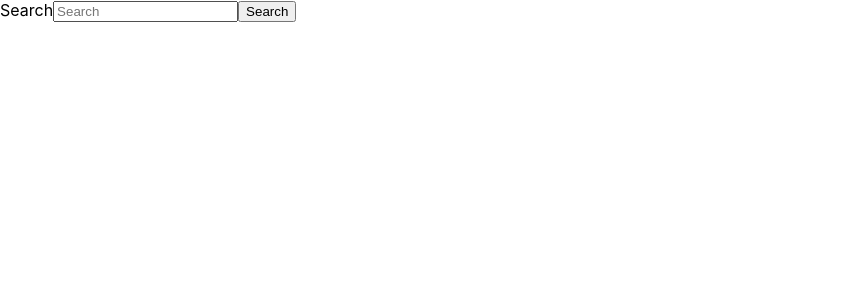
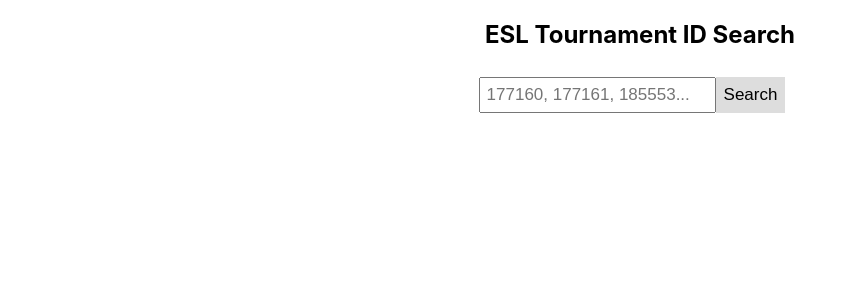
Before and after one commit to antonioi520/esl-tournament, a React (Create React App) app: page / in a window 1280 px wide. Shown: the top 300 px of the page, without its empty margins (0-856 px from the left). Built offline with nearby package versions, Linux system fonts and the light colour scheme.

Commit message:
search bar changes

```diff
--- a/src/App.css
+++ b/src/App.css
@@ -106,3 +106,25 @@
   margin-top: 15px;
   margin-right: 25px;
 }
+.searchHeader{
+  text-align: center;
+}
+.searchContainer{
+  text-align: center;
+}
+.searchBar{
+  padding: 6px;
+  margin-top: 8px;
+  font-size: 17px;
+  margin-bottom: 10px;
+}
+.searchButton{
+  padding: 8px;
+  margin-top: 8px;
+  margin-right: 16px;
+  background: #ddd;
+  font-size: 17px;
+  border: none;
+  cursor: pointer;
+  margin-bottom: 10px;
+}
--- a/src/Components/Search.jsx
+++ b/src/Components/Search.jsx
@@ -8,30 +8,29 @@
     //Initial redux state hooks
     const dispatch = useDispatch();
     const tournamentInfo = useSelector(state => state.tournamentInfo);
-    const {loading, error, tournaments, results, contestants} = tournamentInfo;
+    const {tournaments, results, contestants} = tournamentInfo;
 
     //Initial state hooks
-    const [search, setSearch] = useState('');
+    const [inputSearch, setInputSearch] = useState('');
+    const [tournamentId, setTournamentid] = useState('');
     const [isSearching, setIsSearching] = useState(false);
-    const debouncedSearchTerm = useDebounce(search, 500);
+   // const debouncedSearchTerm = useDebounce(tournamentId, 100);
 
     //Update results with new search request
     useEffect(() => {
-        if (debouncedSearchTerm) {
-            setIsSearching(true);
-            //searchCharacters(debouncedSearchTerm);
-            dispatch(getTournament(debouncedSearchTerm));
-            dispatch(getTournamentResults(debouncedSearchTerm));
-            dispatch(getTournamentContestants(debouncedSearchTerm));
+        if (tournamentId) {
+            setIsSearching(false);
+            dispatch(getTournament(tournamentId));
+            dispatch(getTournamentResults(tournamentId));
+            dispatch(getTournamentContestants(tournamentId))
         }
         else{
             setIsSearching(false);
         }
-    }, [debouncedSearchTerm]);
+    }, [tournamentId]);
 
-
-    // Hook
-    function useDebounce(value, delay) {
+    // Debounce Hook
+    /*function useDebounce(value, delay) {
         // State and setters for debounced value
         const [debouncedValue, setDebouncedValue] = useState(value);
         useEffect(
@@ -50,35 +49,53 @@
             [value, delay] // Only re-call effect if value or delay changes
         );
         return debouncedValue;
-    }
+    }*/
 
     //Update search value
     const handleChange = event => {
         if (event.target.value === ''){
-            setSearch('');
+            setInputSearch('');
         }
         else{
-            setSearch(event.target.value)
+            setInputSearch(event.target.value)
+        }
+    }
+
+    const handleSubmit = (e) => {
+        e.preventDefault();
+        if (inputSearch === ''){
+            setTournamentid('');
+            setIsSearching(false);
+        }
+        if(tournamentId === inputSearch){
+            setIsSearching(false);
+        }
+        else{
+            setTournamentid(inputSearch)
+            setIsSearching(true);
         }
     }
 
     return (
         <div>
             <form action="/" method="get">
+                <div className="searchContainer">
                 <label htmlFor="header-search">
-                    <span className="visually-hidden">Search</span>
+                    <h2 className="searchHeader"><span className="visually-hidden">ESL Tournament ID Search</span></h2>
                 </label>
                 <input
                     type="text"
-                    id="header-search"
-                    placeholder="Search"
-                    value={search}
+                    className="searchBar"
+                    placeholder="177160, 177161, 185553..."
+                    value={inputSearch}
                     onChange={handleChange}
                 />
-                <button type="submit">Search</button>
+                <button className="searchButton" type="submit" onClick={(e) => handleSubmit(e)}>Search</button>
+                </div>
             </form>
             {/*If there are results, display ImageResult component, otherwise do not display*/}
-            {Object.keys(tournaments).length > 0 ? (<SearchResult tournament={tournaments} results={results} contestants={contestants}   />) : null}
+            {isSearching ? <div style={{textAlign: "center"}}>Loading...</div> : null}
+            {Object.keys(tournaments).length > 0 ? (<SearchResult tournament={tournaments} results={results} contestants={contestants} />) : null}
 
         </div>
     );
```
